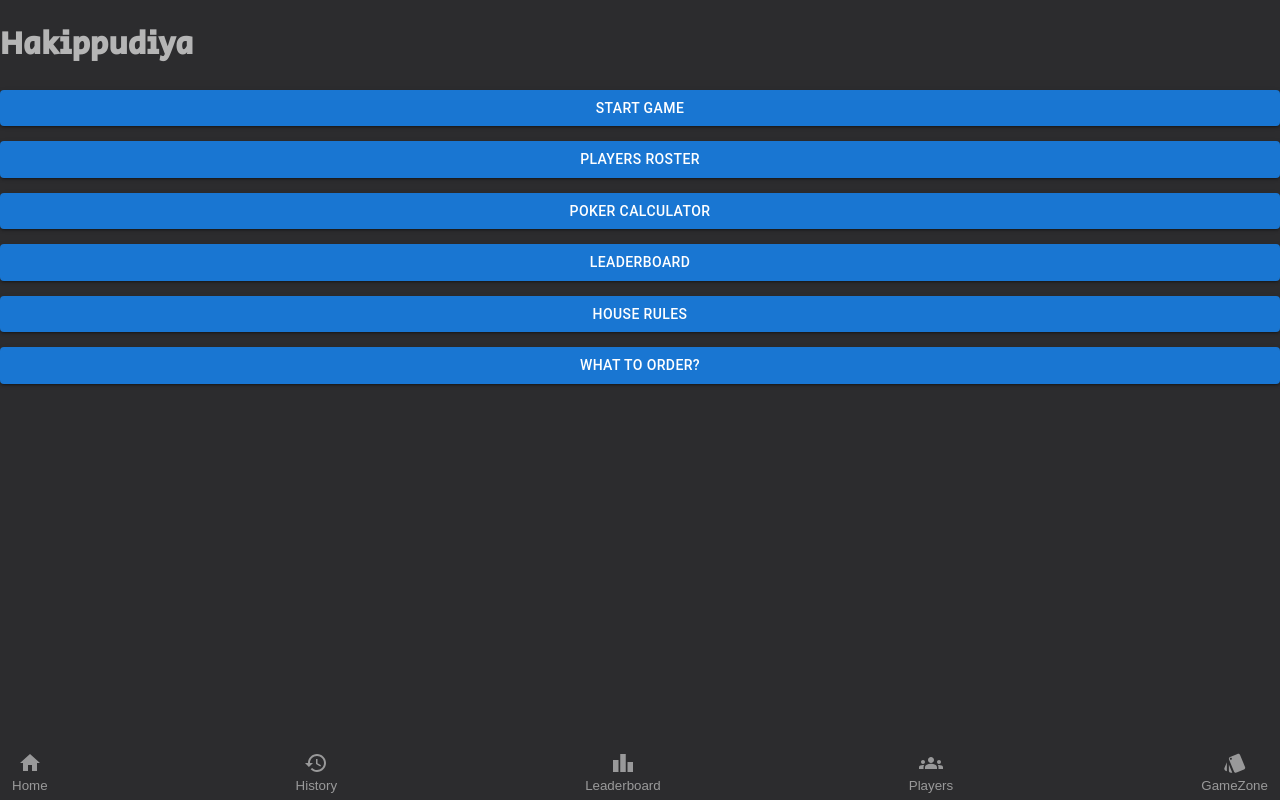
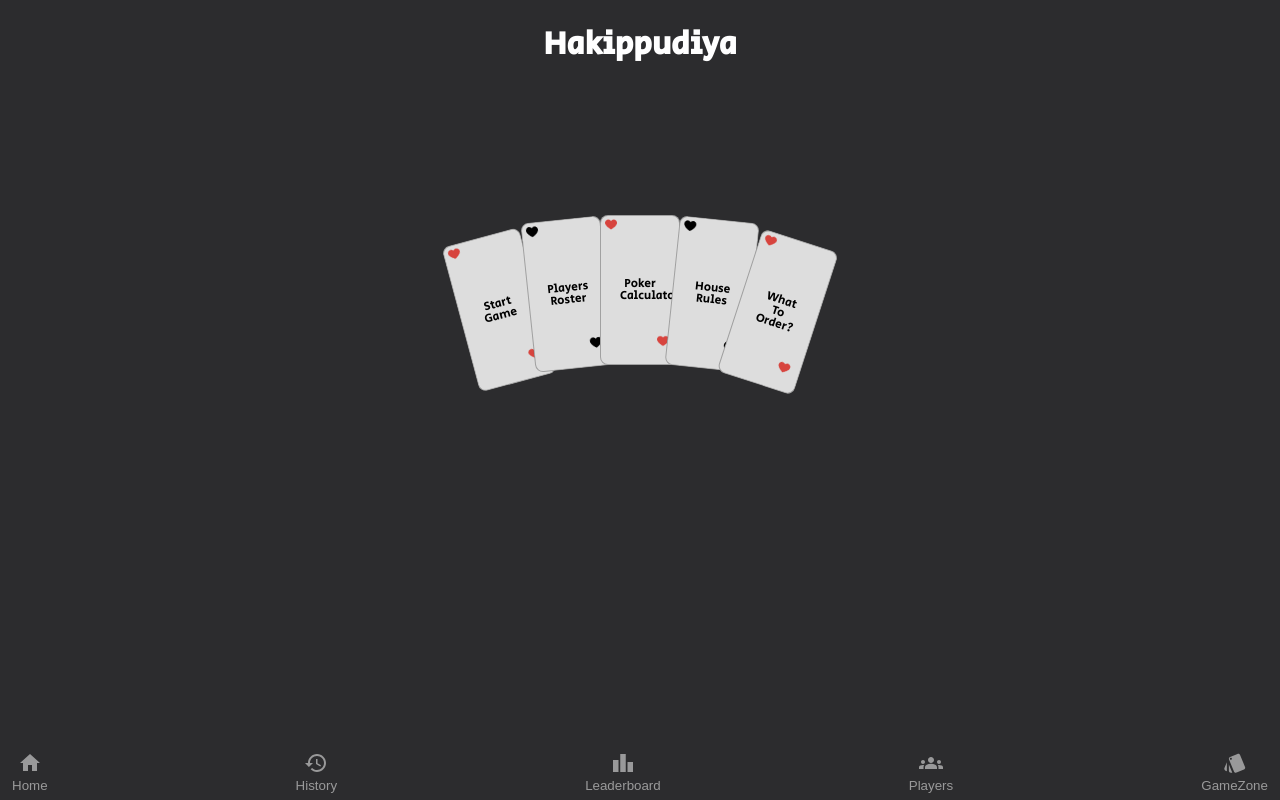
Before and after one commit to ItaiOz/Kippudiya, a React (Create React App) app: page / in a window 1280 px wide. Built offline with nearby package versions, Linux system fonts and the light colour scheme.

Commit message:
main menu refactor with animations

```diff
--- a/src/App.tsx
+++ b/src/App.tsx
@@ -1,17 +1,17 @@
 import React from "react";
+import './style/index.scss';
 import { MainMenu } from "./components/MainMenu";
 import { GameZone } from "./components/GameZone";
 import { PlayersRoster } from "./components/PlayerRoster";
 import { Leaderboard } from "./components/Leaderboard";
 import { BrowserRouter, Routes, Route } from "react-router-dom";
 import { FooterNavigation } from "./components/Footer";
+import { Header } from './components/Header';
 
 function App() {
   return (
     <div className="App">
-      <div>
-        <h1 className="game-header">Hakippudiya</h1>
-      </div>
+      <Header />
       <BrowserRouter>
         <Routes>
           <Route path="/" element={<MainMenu />} />
--- /dev/null
+++ b/src/components/Header/index.tsx
@@ -0,0 +1,10 @@
+import React from 'react';
+import './style.scss';
+
+export const Header: React.FC<any> = () => {
+  return (
+    <div className="header">
+      <h1 className="game-Header">Hakippudiya</h1>
+    </div>
+  )
+}
--- /dev/null
+++ b/src/components/Header/style.scss
@@ -0,0 +1,5 @@
+.header {
+  display: flex;
+  justify-content: center;
+  width: 100%;
+}
--- a/src/components/MainMenu/index.tsx
+++ b/src/components/MainMenu/index.tsx
@@ -2,14 +2,76 @@ import React from "react";
 import "./style.scss";
 import { useNavigate } from "react-router-dom";
 import Button from "@mui/material/Button";
+import BlackHeart from '../../assets/heartBlack.png';
+import RedHeart from '../../assets/heartRed.png';
 
 export const MainMenu = () => {
   const navigate = useNavigate();
 
   return (
-    <>
     <div className="main-menu-container">
-        <Button
+      <div className="card-wrapper">
+        <div className="custom-card-button" onClick={() => navigate("/game-zone")}>
+           <div className="custom-card-symbol__upper">
+            <img className="card-symbol" src={RedHeart} alt="icon" />
+          </div>
+          <div className="custom-card-label">
+            Start Game
+          </div>
+          <div className="custom-card-symbol__lower">
+            <img className="card-symbol" src={RedHeart} alt="icon" />
+          </div>
+        </div>
+        <div className="custom-card-button" onClick={() => navigate("/players-roster")}>
+          <div className="custom-card-symbol__upper">
+            <img className="card-symbol" src={BlackHeart} alt="icon" />
+          </div>
+          <div className="custom-card-label">
+            Players Roster
+          </div>
+          <div className="custom-card-symbol__lower">
+            <img className="card-symbol" src={BlackHeart} alt="icon" />
+          </div>
+        </div>
+        <div className="custom-card-button" onClick={() => navigate("/game-zone")}>
+          <div className="custom-card-symbol__upper">
+            <img className="card-symbol" src={RedHeart} alt="icon" />
+          </div>
+          <div className="custom-card-label">
+            Poker Calculator
+          </div>
+          <div className="custom-card-symbol__lower">
+            <img className="card-symbol" src={RedHeart} alt="icon" />
+          </div>
+        </div>
+        <div className="custom-card-button" onClick={() => navigate("/game-zone")}>
+        <div className="custom-card-symbol__upper">
+            <img className="card-symbol" src={BlackHeart} alt="icon" />
+          </div>
+          <div className="custom-card-label">
+            House Rules
+          </div>
+          <div className="custom-card-symbol__lower">
+            <img className="card-symbol" src={BlackHeart} alt="icon" />
+          </div>
+        </div>
+        <div className="custom-card-button" onClick={() => navigate("/game-zone")}>
+        <div className="custom-card-symbol__upper">
+            <img className="card-symbol" src={RedHeart} alt="icon" />
+          </div>
+          <div className="custom-card-label">
+            What To Order?
+          </div>
+          <div className="custom-card-symbol__lower">
+            <img className="card-symbol" src={RedHeart} alt="icon" />
+          </div>
+        </div>
+      </div>
+    </div>
+  );
+};
+
+    {/* <Button
       className="btn"
       variant="contained"
       onClick={() => navigate("/game-zone")}
@@ -35,8 +97,4 @@ export const MainMenu = () => {
     </Button>
     <Button className="btn" variant="contained">
       What To Order?
-        </Button>
-      </div>
-    </>
-  );
-};
+    </Button> */}
--- a/src/components/MainMenu/style.scss
+++ b/src/components/MainMenu/style.scss
@@ -1,10 +1,136 @@
 .main-menu-container {
     display: flex;
     flex-direction: column;
+    justify-content: center;
+    position: relative;
+    width: 100%;
+    min-height: 400px;;
     gap: 15px;
+    overflow: hidden;
+    padding: 20px 0;
+    .card-wrapper {
+        display: flex;
+        justify-content: center;
+        position: absolute;
+        top: 50%;
+        left: 50%;
+        transform: translate(-50%, -50%);
+        width: 100%;
+        .custom-card-button {
+            display: flex;
+            justify-content: center;
+            align-items: center;
+            min-width: 80px;
+            height: 150px;
+            background: rgb(221, 221, 221);
+            color: black;
+            overflow: hidden;
+            border: 1px solid rgba(3, 3, 3, 0.274);
+            border-radius: 8px;
+            transition: 0.2s ease-in-out;
+            &:hover {
+                cursor: pointer;
 
+                .custom-card-label {
+                    font-size: 14px;
+                }
+            }
+            .custom-card-label {
+                max-width: 40px;
+                line-height: 1;
+                font-size: 12px;
+                text-align: center;
+                transition: 0.2s ease-in-out;
+
+            }
+            .custom-card-symbol__upper {
+                position: absolute;
+                top: 10px;
+                left: 10px;
+                transform: translate(-50%, -50%);
+                .card-symbol {
+                    width: 12px;
+                    height: 12px;
+                    object-fit: cover;
+                }
+            }
+            .custom-card-symbol__lower{
+                position: absolute;
+                bottom: 10px;
+                right: 10px;
+                .card-symbol {
+                    width: 12px;
+                    height: 12px;
+                    object-fit: cover;
+                }
+            }
+
+            &:nth-child(1) {
+                transform: rotate(-15deg) translate(20px, 0px);
+                animation: cardInitAnimationFirstChild 0.2s ease-in;
+            }
+            &:nth-child(2) {
+                transform: rotate(-6deg) translate(10px, -20px);
+                animation: cardInitAnimationSecondChild 0.4s ease-in;
+            }
+            &:nth-child(3) {
+                transform: rotate(0deg) translate(0px, -25px);
+                animation: cardInitAnimationThirdChild 0.6s ease-in;
+            }
+            &:nth-child(4) {
+                transform: rotate(6deg) translate(-10px, -20px);
+                animation: cardInitAnimationFourthChild 0.8s ease-in;
+            }
+            &:nth-child(5) {
+                transform: rotate(18deg) translate(-22px, 4px);
+                animation: cardInitAnimationFifthChild 1s ease-in;
+            }
+        }
+    }
     .insert-player-input {
         display: flex;
         gap: 5px;
     }
+
 }
+
+
+@keyframes cardInitAnimationFirstChild {
+    from {
+        transform: rotate(-15deg) translate(-20px, -200px);
+    } to {
+        transform: rotate(-15deg) translate(-20px, 0px);
+    }
+}
+
+@keyframes cardInitAnimationSecondChild {
+    from {
+        transform: rotate(-6deg) translate(-10px, -200px);
+    } to {
+        transform: rotate(-6deg) translate(-10px, -20px);
+    }
+}
+
+@keyframes cardInitAnimationThirdChild {
+    from {
+        transform: rotate(0deg) translate(0px, -200px);
+    } to {
+        transform: rotate(0deg) translate(0px, -25px);
+    }
+}
+
+@keyframes cardInitAnimationFourthChild {
+    from {
+        transform: rotate(6deg) translate(-10px, -200px);
+    } to {
+        transform: rotate(6deg) translate(-10px, -15px);
+    }
+}
+
+@keyframes cardInitAnimationFifthChild {
+    from {
+        transform: rotate(18deg) translate(-22px, -200px);
+    } to {
+        transform: rotate(18deg) translate(-22px, 20px);
+    }
+}
--- /dev/null
+++ b/src/react-app-env.d.ts
@@ -0,0 +1,4 @@
+declare module "*.png";
+declare module "*.svg";
+declare module "*.jpeg";
+declare module "*.jpg";
--- a/src/style/index.scss
+++ b/src/style/index.scss
@@ -3,7 +3,8 @@
 .App {
   display: flex;
   flex-direction: column;
-  justify-content: center;
-  align-items: center;
   gap: 25px;
+  max-width: 100vw;
+  min-height: 100vh;
+  overflow: hidden;
 }
```
Also changed, not shown: src/assets/heartBlack.png (added), src/assets/heartRed.png (added). Lines whose indentation alone changed are shown as unchanged.
